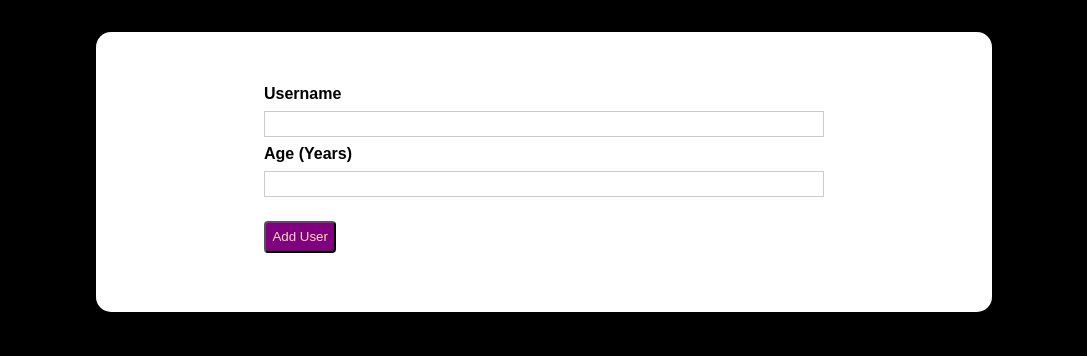
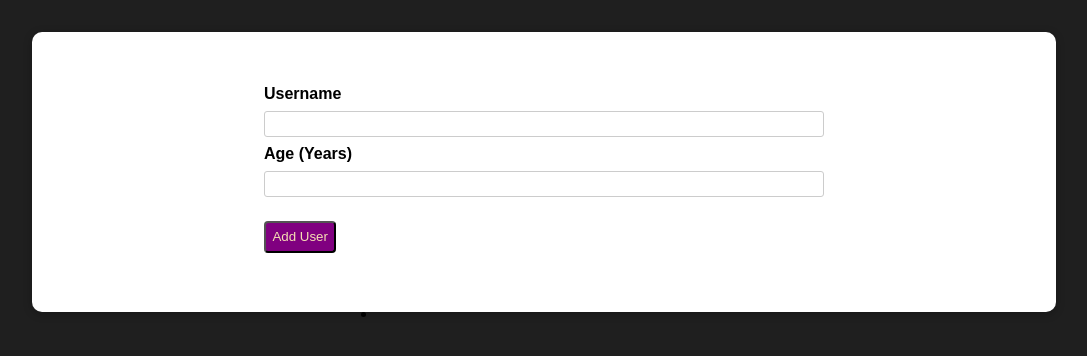
Before and after one commit to Mr-Psmith/DemoUsernameModule, a React (Create React App) app: page / in a window 1280 px wide. Shown: the top 356 px of the page, without its empty margins (96-1183 px from the left). Built offline with nearby package versions, Linux system fonts and the light colour scheme.

Commit message:
halfway there

```diff
--- a/src/App.css
+++ b/src/App.css
@@ -1,5 +1,4 @@
 .container {
-    background-color: white;
     width: 70%;
     margin: 4vh auto;
     padding: 1vw;
--- a/src/App.js
+++ b/src/App.js
@@ -1,18 +1,32 @@
-import React from 'react';
+import React, {useState} from 'react';
 import UserForm from './components/UserForm';
+import UserList from './components/UserList';
+import Card from './UI/Card';
 
 import "./App.css";
 
-function App() {
+function App(props) {
+
+  const [userInform, setUserInfo] = useState("");
+
+  const userInfo = (enteredInfo) => {
+    setUserInfo((userInforms) => {
+      return [enteredInfo, ...userInforms];
+    });
+  };
+
+
   return (
+    <Card>
       <div className='container'>
         <section className='section1'>
-        <UserForm />
+          <UserForm onSaveUserInfo={userInfo} />
         </section>
         <section className='section1'>
-
+          <UserList info={userInform}/>
         </section>
       </div>
+    </Card>
   );
 }
 
--- /dev/null
+++ b/src/UI/Card.css
@@ -0,0 +1,7 @@
+.card {
+    background-color: white;
+    box-shadow: 0 2px 8px rgba(0, 0, 0, 0.26);
+    border-radius: 10px;
+    width: 80%;
+    margin: 0 auto;
+}
--- /dev/null
+++ b/src/UI/Card.js
@@ -0,0 +1,13 @@
+import React from "react";
+
+import "./Card.css";
+
+const Card = (props) => {
+
+
+    return(
+        <div className="card">{props.children}</div> /* props.children gives us the content that is passed between the opening and closing tag of the component */
+    );
+};
+
+export default Card;
--- a/src/components/UserForm.css
+++ b/src/components/UserForm.css
@@ -13,6 +13,7 @@
     display: block;
     width: 100%;
     border: 1px solid #ccc;
+    border-radius: 3px;
     font: inherit;
     line-height: 1.5rem;
     padding: 0 0.25rem;
--- a/src/components/UserForm.js
+++ b/src/components/UserForm.js
@@ -1,47 +1,56 @@
-import React, {useState} from "react";
-import "./UserForm.css"
-
-
+import React, { useState } from "react";
+import "./UserForm.css";
 
 const UserForm = (props) => {
+  const [userName, setUserName] = useState("");
+  const [age, setAge] = useState("");
 
-    const [userName, setUserName] = useState("A User name Please");
-    const [age, setAge] = useState("an Age please")
-    const [userInfo, setUserInfo] = useState("");
+  const formSubmitHandler = (event) => {
+    event.preventDefault();
+    if (userName.trim().length === 0 || age.trim().length === 0) {
+        return;
+    }
+    if (+age < 1) {
+        return;
+    }
+    /* if (userName.trim().length < 2) { isnt working, why???
+        return;
+    } */
+    const saveUserInfo = { userName, age };
+    console.log(saveUserInfo);
+    props.onSaveUserInfo(saveUserInfo);
+    /* console.log(userName, age); */
+    setAge("");
+    setUserName("");
 
-    const formSubmitHandler = (event) => {
-        setUserInfo(event.target.value)
-        console.log(userInfo);
-    }
+  };
 
-    /* const formSubmitHandler = (event) => {
+  const userNameInputHandler = (event) => {
+    /* if (event.target.value.trim().length > 2) { */
         setUserName(event.target.value);
+    /* } else {
+        return;
+    } */
+  };
+  const ageInputHandler = (event) => {
+    /* if (event.target.value > 7) { */
         setAge(event.target.value);
-        console.log(userName);
-    }; */
-
-    const userNameInputHandler = (event) => {
-        setUserName(event.target.value);
-        console.log(userName);
-    };
-    const ageInputHandler = (event) => {
-        setAge(event.target.value);
-        console.log(age);
-    };
-
-    return (
-        <div className="form-control" onSubmit={formSubmitHandler}>
-            <label>Username</label>
-            <input onInput={userNameInputHandler}></input>
-            <label>Age (Years)</label>
-            <input onInput={ageInputHandler}></input>
-            <button type="submit">Add User</button>
-        </div>
-    );
+    /* } else {
+        return;
+    } */
 };
 
 
 
-
+  return (
+    <form className="form-control" onSubmit={formSubmitHandler}>
+      <label htmlFor="username" >Username</label>
+      <input value={userName} id="username" type="text" onChange={userNameInputHandler}></input>
+      <label htmlFor="userage">Age (Years)</label>
+      <input value={age} id="userage" type="number" min="1" onChange={ageInputHandler}></input>
+      <button type="submit">Add User</button>
+    </form>
+  );
+};
 
 export default UserForm;
--- a/src/components/UserList.js
+++ b/src/components/UserList.js
@@ -3,13 +3,19 @@ import React, {useState} from 'react';
 
 import "./UserList.css";
 
-function UserList() {
+function UserList(props) {
 
 const [userList, setUserList] = useState("Add a F.n Item please");
 
+const awd9ui = () => {
+  setUserList(props.info);
+};
+
   return (
     <div className='container'>
-
+      <li>
+        {}
+      </li>
     </div>
   );
 }
--- a/src/index.css
+++ b/src/index.css
@@ -8,5 +8,5 @@ html {
 
 body {
   margin: 0;
-  background-color: black;
+  background-color: #1f1f1f;
 }
```
Lines whose indentation alone changed are shown as unchanged.
